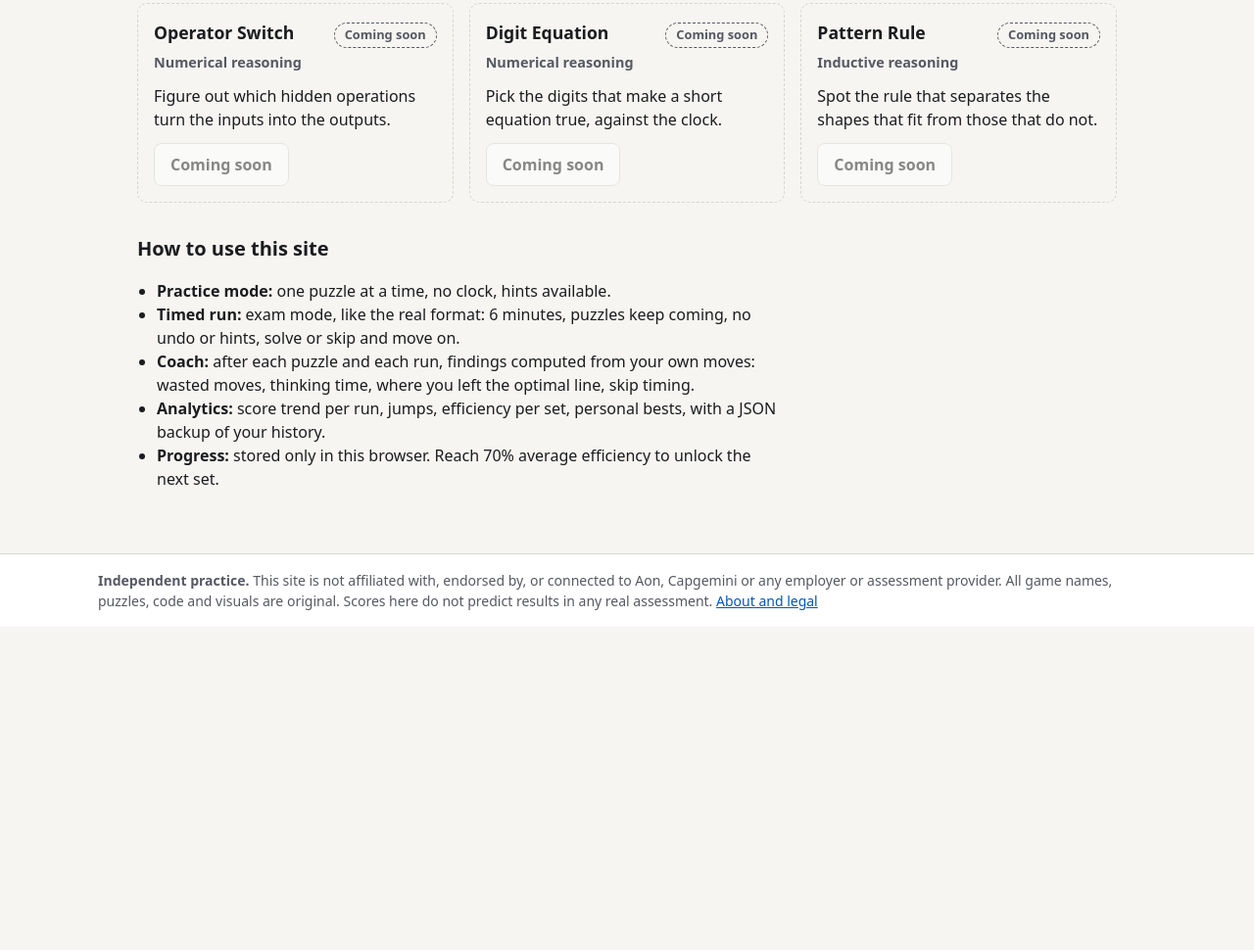
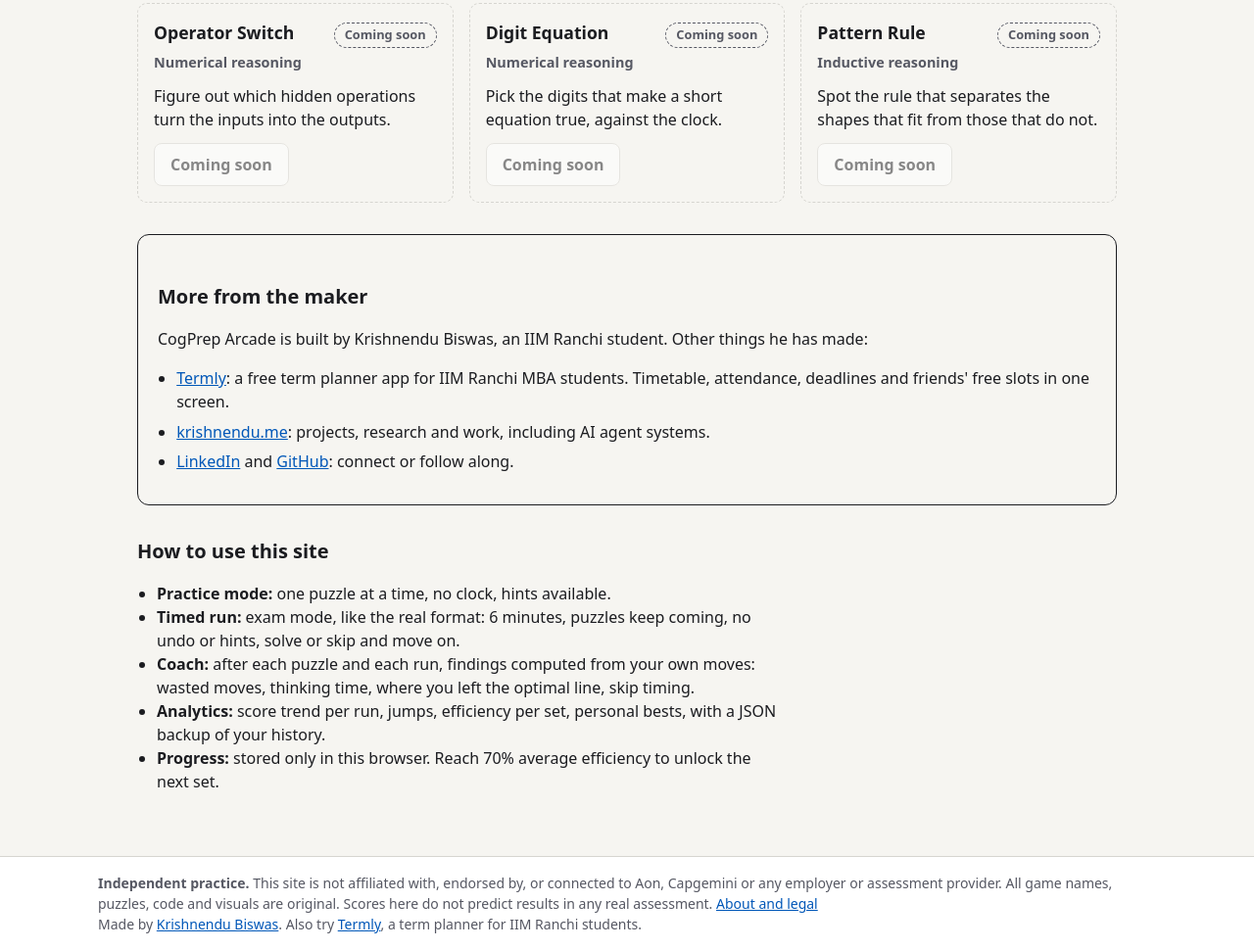
Before and after one commit to krshnndu/aptitude-game-practice, a website with bundled scripts: page index.html in a window 1280 px wide. Shown: the part 568-1538 px from the top of the page at 98% size. Before the commit the page ends 1208 px from the top, so only its background shows below. Built offline with nearby package versions, Linux system fonts and the light colour scheme.

Commit message:
Add maker funnel links

```diff
--- a/css/base.css
+++ b/css/base.css
@@ -553,3 +553,8 @@ div.piece { cursor: default; }
   .piece.is-blocked { animation: none; }
   html:focus-within { scroll-behavior: auto; }
 }
+
+.maker { margin: 2rem 0; padding: 1rem 1.25rem; border: 1px solid currentColor; border-radius: 12px; }
+.maker-links { padding-left: 1.2rem; }
+.maker-links li { margin: .4rem 0; }
+.maker-foot { margin-top: .5rem; }
--- a/index.html
+++ b/index.html
@@ -28,6 +28,7 @@
 
   <footer class="site-footer">
     <p><strong>Independent practice.</strong> This site is not affiliated with, endorsed by, or connected to Aon, Capgemini or any employer or assessment provider. All game names, puzzles, code and visuals are original. Scores here do not predict results in any real assessment. <a href="#/about">About and legal</a></p>
+    <p class="maker-foot">Made by <a href="https://krishnendu.me" target="_blank" rel="noopener">Krishnendu Biswas</a>. Also try <a href="https://termly-iimr.vercel.app/welcome" target="_blank" rel="noopener">Termly</a>, a term planner for IIM Ranchi students.</p>
   </footer>
 </body>
 </html>
--- a/js/core/shell.js
+++ b/js/core/shell.js
@@ -67,6 +67,15 @@ function renderHome(main) {
             ? el('a', { class: 'btn btn-primary', href: `#/${g.id}` }, `Play ${g.name}`)
             : el('span', { class: 'btn btn-disabled', 'aria-disabled': 'true' }, 'Coming soon'),
         ),
+      ),
+    ),
+    el('section', { class: 'maker' },
+      el('h2', { class: 'section-title', text: 'More from the maker' }),
+      el('p', {}, 'CogPrep Arcade is built by Krishnendu Biswas, an IIM Ranchi student. Other things he has made:'),
+      el('ul', { class: 'maker-links' },
+        el('li', {}, el('a', { href: 'https://termly-iimr.vercel.app/welcome', target: '_blank', rel: 'noopener' }, 'Termly'), ': a free term planner app for IIM Ranchi MBA students. Timetable, attendance, deadlines and friends\' free slots in one screen.'),
+        el('li', {}, el('a', { href: 'https://krishnendu.me', target: '_blank', rel: 'noopener' }, 'krishnendu.me'), ': projects, research and work, including AI agent systems.'),
+        el('li', {}, el('a', { href: 'https://www.linkedin.com/in/krshnndu/', target: '_blank', rel: 'noopener' }, 'LinkedIn'), ' and ', el('a', { href: 'https://github.com/krshnndu', target: '_blank', rel: 'noopener' }, 'GitHub'), ': connect or follow along.'),
       ),
     ),
     el('section', { class: 'tips' },
```
